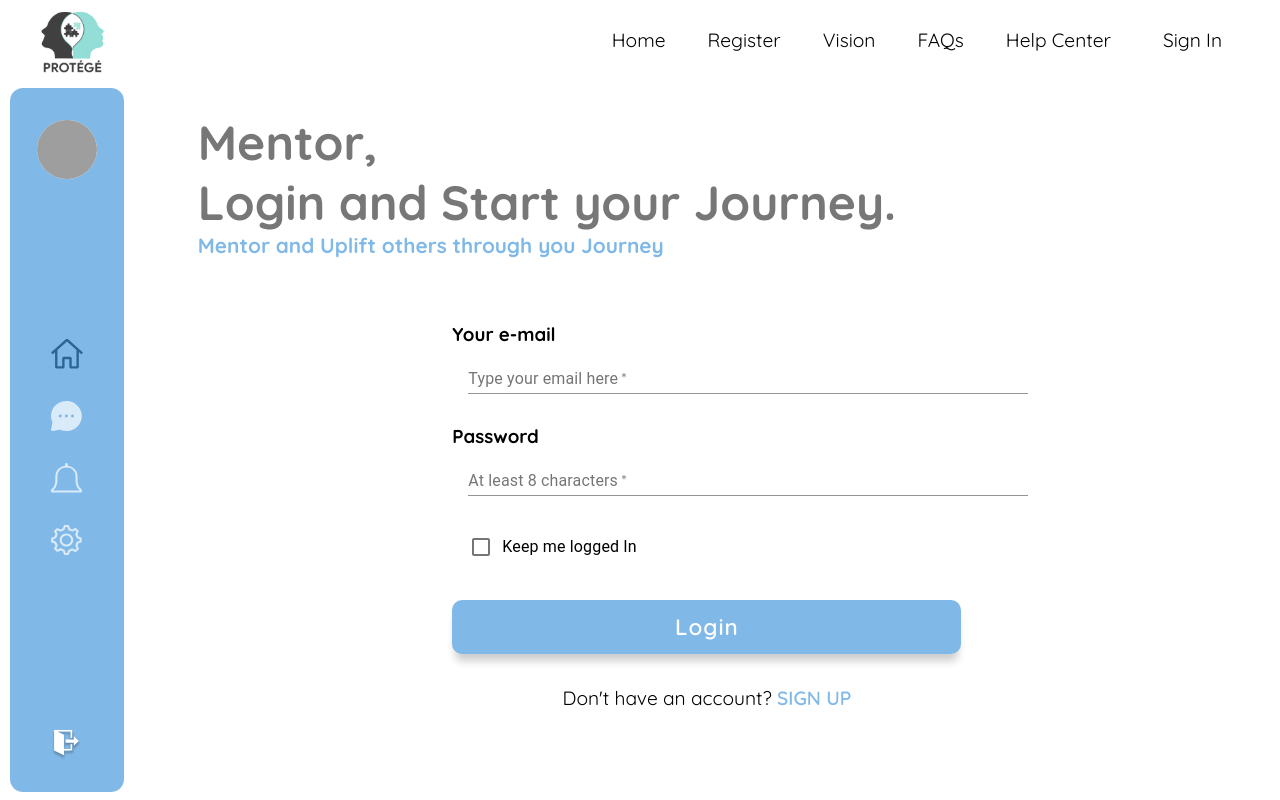
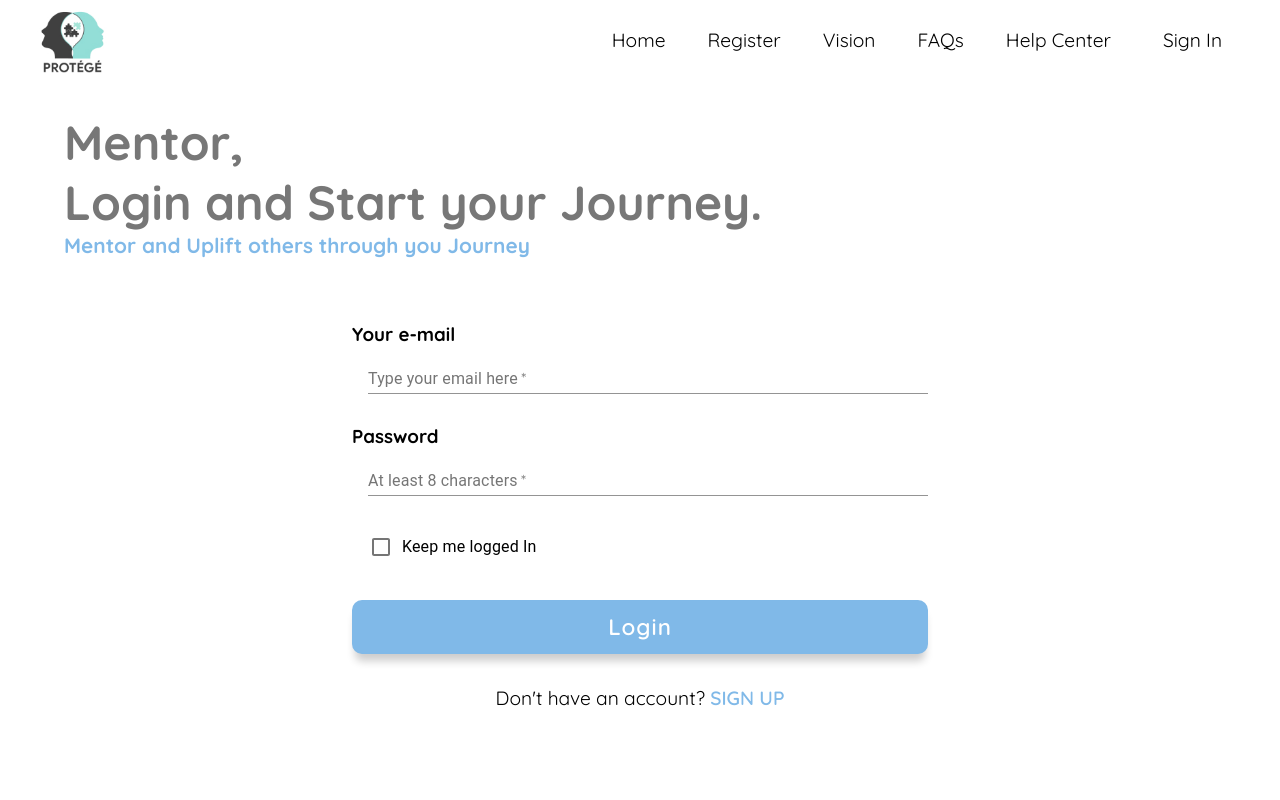
Before and after one commit to Spiral-Forge/Protege-Web, a React (Create React App) app: page /signin in a window 1280 px wide. Built offline with nearby package versions, Linux system fonts and the light colour scheme; no server answers; grey boxes are pictures that could not be loaded.

Commit message:
Routes added

```diff
--- a/src/App.js
+++ b/src/App.js
@@ -23,13 +23,13 @@ function App() {
         <Switch>
           <Route path="/home" exact component={Homepage} />
           <Route path="/aboutus" component={AboutUs} />
+            <Route path="/faqs" component={Faqs} />
+            <Route path="/signin" component={SignIn} />
+            <Route path="/register" component={SignUp} />
           <LayoutWithVerticalNav>
-            <Route path="/faqs" component={Faqs} />
             <Route path="/feedback" component={Feedback} />
             <Route path="/chat" component={Messenger} />
             <Route path="/resource" component={Resource} />
-            <Route path="/signin" component={SignIn} />
-            <Route path="/register" component={SignUp} />
             {/* <Route path="/:id" component={ResourcePage} />  Change the paths to exact and path for resource to '/resources/:id'  */}
           </LayoutWithVerticalNav>
         </Switch>
--- a/src/components/VerticalNav/VerticalNav.css
+++ b/src/components/VerticalNav/VerticalNav.css
@@ -27,10 +27,10 @@
 }
 
 .vertical-nav-icon {
-  height: 30px;
-  margin-bottom: 2rem;
+  height: 27px;
+  margin-bottom: 2.1rem;
 }
 .log-out-icon {
-  height: 30px;
+  height: 27px;
   cursor: pointer;
 }
```
